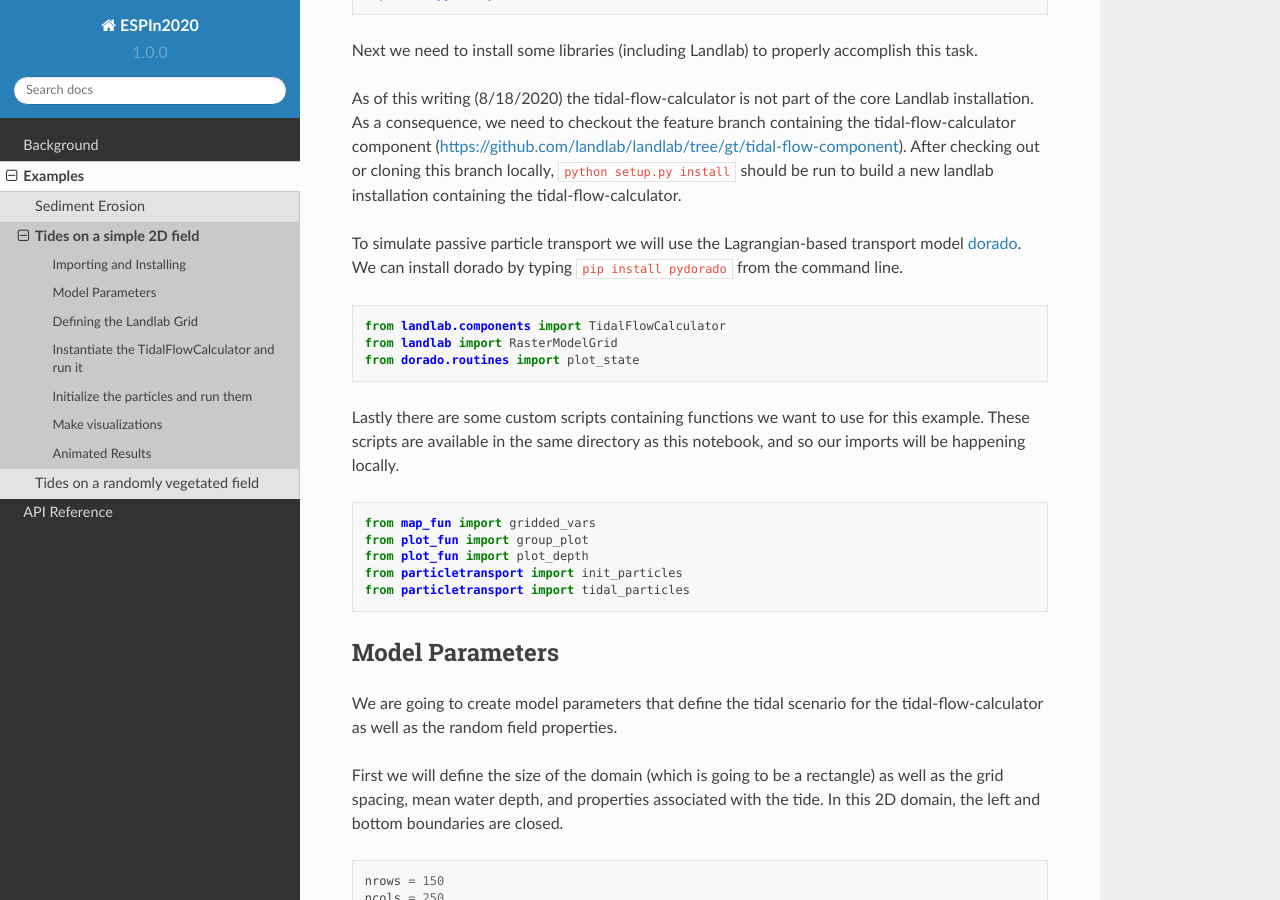
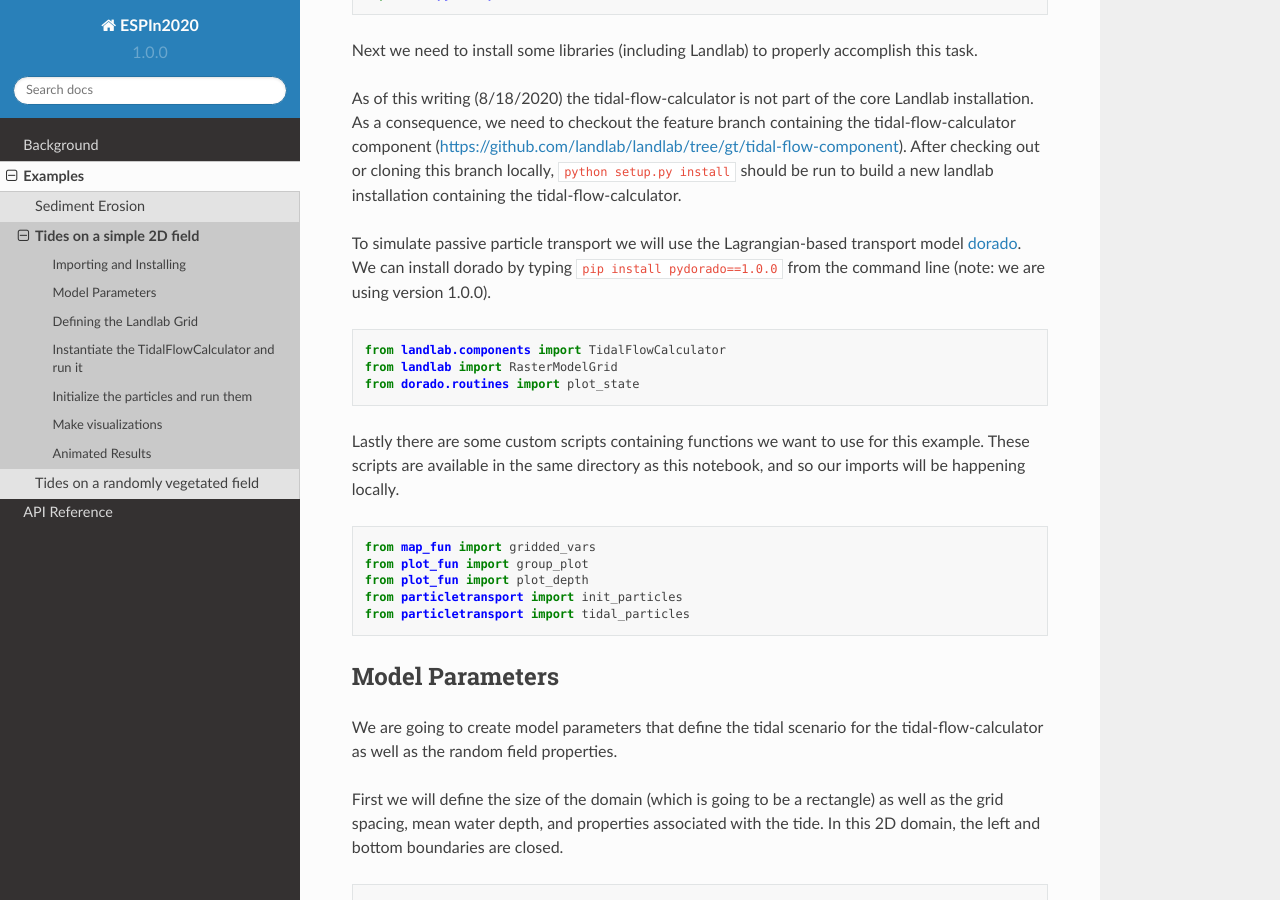
Before and after one commit to rmallen86/CoastalTeam, a Sphinx documentation site: the page built from docs/source/examples/HomogeneousField2D/HomogeneousField2D.rst, in a window 1280 px wide and 900 px high, scrolled down 404 px. Built offline with Sphinx 7.4.7 and the Read the Docs theme 2.0.0, drawn with Linux system fonts in a browser that asks for light colours.

Commit message:
installation instructions specify version of particle code

```diff
--- a/docs/source/examples/HomogeneousField2D/HomogeneousField2D.rst
+++ b/docs/source/examples/HomogeneousField2D/HomogeneousField2D.rst
@@ -30,7 +30,8 @@ tidal-flow-calculator.
 
 To simulate passive particle transport we will use the Lagrangian-based
 transport model `dorado <https://github.com/passaH2O/dorado>`__. We can
-install dorado by typing ``pip install pydorado`` from the command line.
+install dorado by typing ``pip install pydorado==1.0.0`` from the command
+line (note: we are using version 1.0.0).
 
 .. code:: ipython3
 
--- a/docs/source/examples/RandomField2D/RandomField2D.rst
+++ b/docs/source/examples/RandomField2D/RandomField2D.rst
@@ -38,7 +38,8 @@ model for random field generation.
 Lastly, to simulate passive particle transport we will use the
 Lagrangian-based transport model
 `dorado <https://passah2o.github.io/dorado/>`__. To install dorado we
-can type ``pip install pydorado`` from the command line.
+can type ``pip install pydorado==1.0.0`` from the command line (note:
+we are using version 1.0.0).
 
 .. code:: ipython3
 
```
Also changed, not shown: 2 other files.
